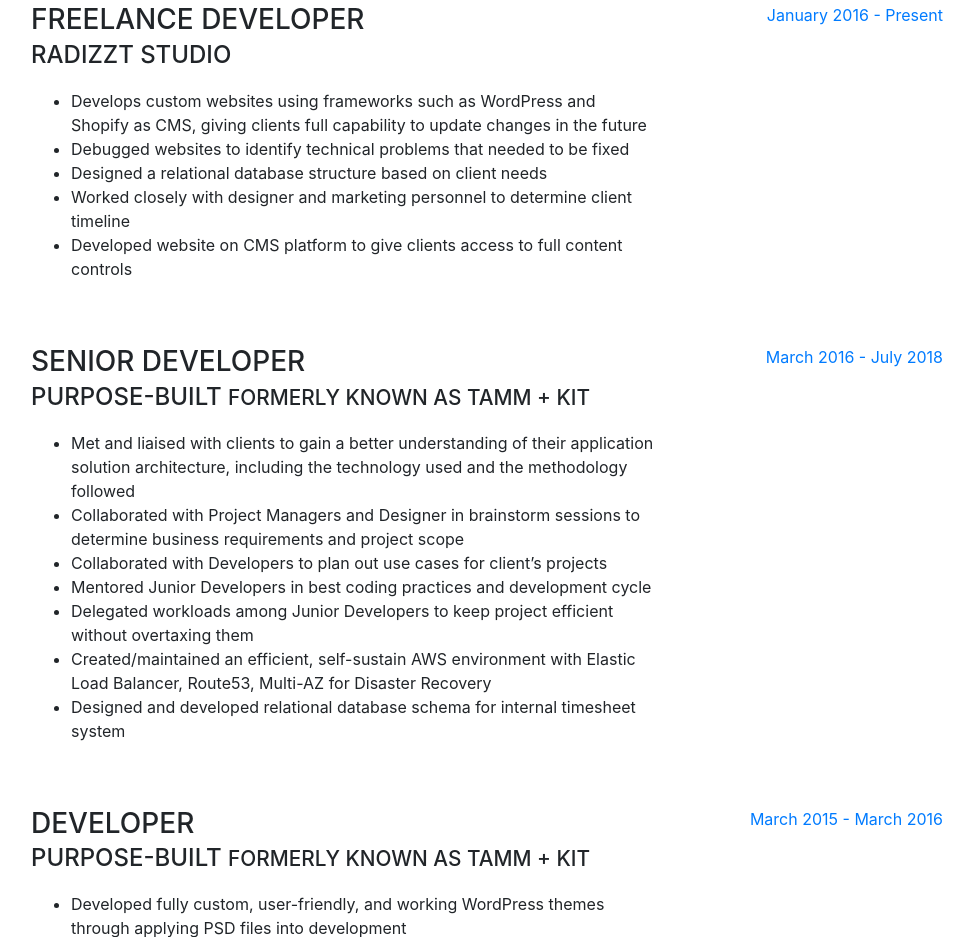
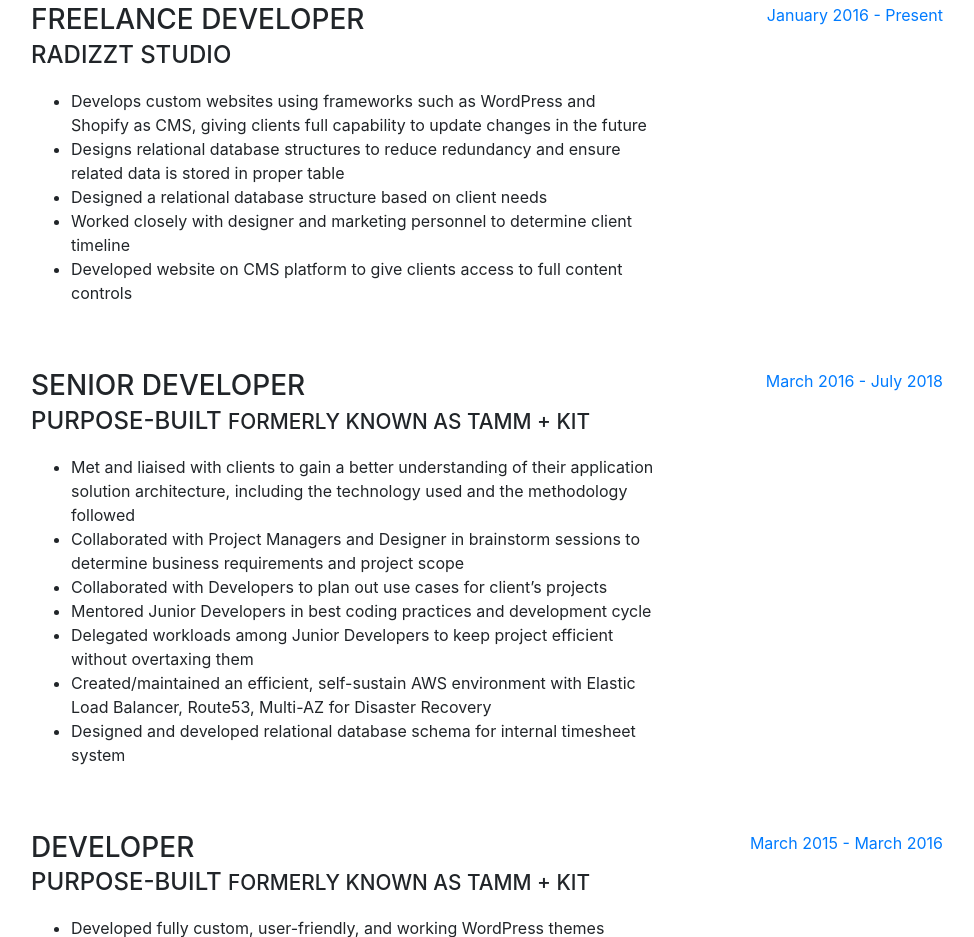
Before and after one commit to Radizzt/radizzt.github.io, a website with bundled scripts: page index.html in a window 1280 px wide. Shown: the part 932-1869 px from the top of the page, without its empty margins (289-1263 px from the left). Built offline with nearby package versions, Linux system fonts and the light colour scheme; files whose address does not match are found by name; a web font is replaced by a local one.

Commit message:
line change.

```diff
--- a/index.html
+++ b/index.html
@@ -130,7 +130,7 @@
           <div class="subheading mb-3">Radizzt Studio</div>
           <ul>
             <li>Develops custom websites using frameworks such as WordPress and Shopify as CMS, giving clients full capability to update changes in the future</li>
-            <li>Debugged websites to identify technical problems that needed to be fixed</li>
+            <li>Designs relational database structures to reduce redundancy and ensure related data is stored in proper table</li>
             <li>Designed a relational database structure based on client needs</li>
             <li>Worked closely with designer and marketing personnel to determine client timeline</li>
             <li>Developed website on CMS platform to give clients access to full content controls</li>
```
Also changed, not shown: .travis.yml.
